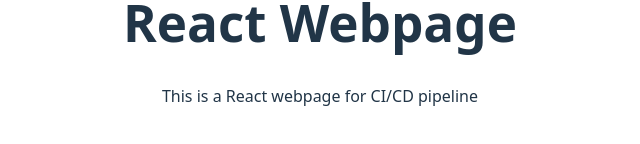
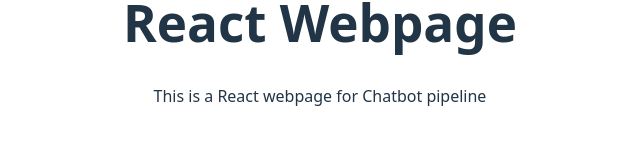
Before and after one commit to luthergit/webpage, a React (Vite) app: page / in a window 1280 px wide. Shown: the part 358-502 px from the top of the page, without its empty margins (320-960 px from the left). Built offline with nearby package versions, Linux system fonts and the light colour scheme.

Commit message:
updated to 'Chatbot'

```diff
--- a/src/App.tsx
+++ b/src/App.tsx
@@ -6,7 +6,7 @@ function App() {
     <>
       <div>
         <h1>React Webpage</h1>
-        <p>This is a React webpage for CI/CD pipeline</p>
+        <p>This is a React webpage for Chatbot pipeline</p>
       </div>
     </>
   )
```
